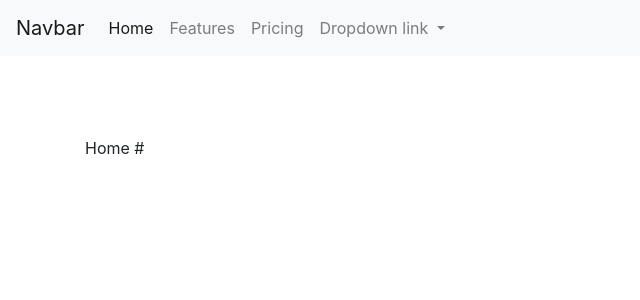
After one commit to datalaere/slim3-app, a PHP site: template app/resources/views/home.twig in a window 1280 px wide. The commit adds this page. Shown: the top 300 px of the page, without its empty margins (0-640 px from the left). Run offline with PHP 8.4, Linux system fonts and the light colour scheme; the template is opened without the code that fills it, so the values that code supplies are empty; some libraries are stand-ins or nearby versions.

Commit message:
Fixed errors
Fixed setup errors

```diff
--- /dev/null
+++ b/app/resources/views/home.twig
@@ -0,0 +1,5 @@
+{% extends "templates/app.twig" %}
+
+{% block content %}
+    Home {{ path_for('home')}}
+{% endblock %}
--- /dev/null
+++ b/app/resources/views/templates/app.twig
@@ -0,0 +1,20 @@
+<!DOCTYPE html>
+<html>
+    <head>
+        <meta charset="utf-8"/>
+        <title>Slim 3</title>
+        <link href='//fonts.googleapis.com/css?family=Lato:300' rel='stylesheet' type='text/css'>
+        <link rel="stylesheet" href="https://stackpath.bootstrapcdn.com/bootstrap/4.1.1/css/bootstrap.min.css" integrity="sha384-WskhaSGFgHYWDcbwN70/dfYBj47jz9qbsMId/iRN3ewGhXQFZCSftd1LZCfmhktB" crossorigin="anonymous">
+        <link rel="stylesheet" type="text/css" href="{{ base_url() }}/public/css/style.css">
+    </head>
+    <body>
+        {% include 'templates/partials/nav.twig' %}
+
+        <div class="container">
+        {% block content %}{% endblock %}
+    </div>
+
+    <script src="https://code.jquery.com/jquery-3.3.1.slim.min.js" integrity="sha384-q8i/X+965DzO0rT7abK41JStQIAqVgRVzpbzo5smXKp4YfRvH+8abtTE1Pi6jizo" crossorigin="anonymous"></script>
+    <script src="https://stackpath.bootstrapcdn.com/bootstrap/4.1.1/js/bootstrap.min.js" integrity="sha384-smHYKdLADwkXOn1EmN1qk/HfnUcbVRZyYmZ4qpPea6sjB/pTJ0euyQp0Mk8ck+5T" crossorigin="anonymous"></script>
+</body>
+</html>
--- a/app/resources/views/templates/footer.php
+++ /dev/null
@@ -1,2 +0,0 @@
-</body>
-</html>
--- /dev/null
+++ b/app/resources/views/templates/partials/nav.twig
@@ -0,0 +1,29 @@
+<nav class="navbar navbar-expand-lg navbar-light bg-light">
+    <a class="navbar-brand" href="#">Navbar</a>
+    <button class="navbar-toggler" type="button" data-toggle="collapse" data-target="#navbarNavDropdown" aria-controls="navbarNavDropdown" aria-expanded="false" aria-label="Toggle navigation">
+        <span class="navbar-toggler-icon"></span>
+    </button>
+    <div class="collapse navbar-collapse" id="navbarNavDropdown">
+        <ul class="navbar-nav">
+            <li class="nav-item active">
+                <a class="nav-link" href="#">Home <span class="sr-only">(current)</span></a>
+            </li>
+            <li class="nav-item">
+                <a class="nav-link" href="#">Features</a>
+            </li>
+            <li class="nav-item">
+                <a class="nav-link" href="#">Pricing</a>
+            </li>
+            <li class="nav-item dropdown">
+                <a class="nav-link dropdown-toggle" href="#" id="navbarDropdownMenuLink" data-toggle="dropdown" aria-haspopup="true" aria-expanded="false">
+                    Dropdown link
+                </a>
+                <div class="dropdown-menu" aria-labelledby="navbarDropdownMenuLink">
+                    <a class="dropdown-item" href="#">Action</a>
+                    <a class="dropdown-item" href="#">Another action</a>
+                    <a class="dropdown-item" href="#">Something else here</a>
+                </div>
+            </li>
+        </ul>
+    </div>
+</nav>
--- a/app/routes/home.php
+++ b/app/routes/home.php
@@ -1,9 +1,12 @@
 <?php
 
-$app->get('/[name]', function ($request, $response, $args) {
+$app->get('/test', function ($request, $response, $args) {
     // Sample log message
     $this->logger->info('INFO', $args);
 
     // Render index view
     return $this->renderer->render($response, 'index.phtml', $args);
 })->setName('test');
+
+
+$app->get('/home', 'HomeController:index')->setName('home');
--- a/public/css/style.css
+++ b/public/css/style.css
@@ -8,21 +8,7 @@ and open the template in the editor.
     Author     : TESL
 */
 
-body {
-    margin: 50px 0 0 0;
-    padding: 0;
-    width: 100%;
-    font-family: "Helvetica Neue", Helvetica, Arial, sans-serif;
-    text-align: center;
-    color: #aaa;
-    font-size: 18px;
+.container {
+    padding-top: 80px;
+    padding-bottom: 40px;
 }
-
-h1 {
-    color: #719e40;
-    letter-spacing: -3px;
-    font-family: 'Lato', sans-serif;
-    font-size: 100px;
-    font-weight: 200;
-    margin-bottom: 0;
-}
```
Also changed, not shown: app/Controllers/Controller.php (added, +25 -0 lines), app/Controllers/HomeController.php (added, +29 -0 lines), app/bootstrap/controllers.php (added, +7 -0 lines), app/bootstrap/dependencies.php (+15 -8 lines), app/bootstrap/settings.php (+11 -1 lines), app/resources/views/index.phtml (deleted, +0 -11 lines), app/resources/views/templates/header.php (deleted, +0 -10 lines), index.php (+6 -2 lines), 1 other file.
